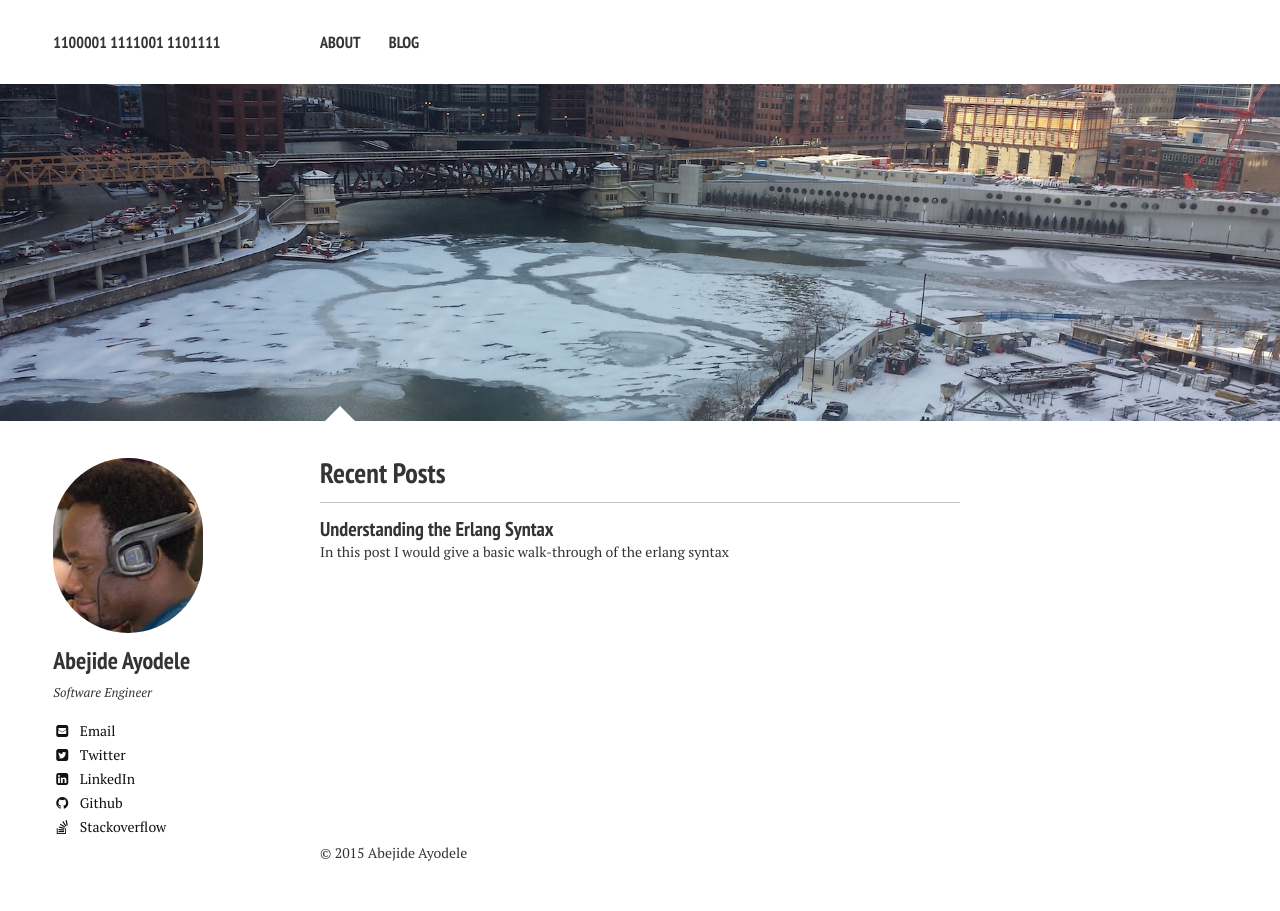
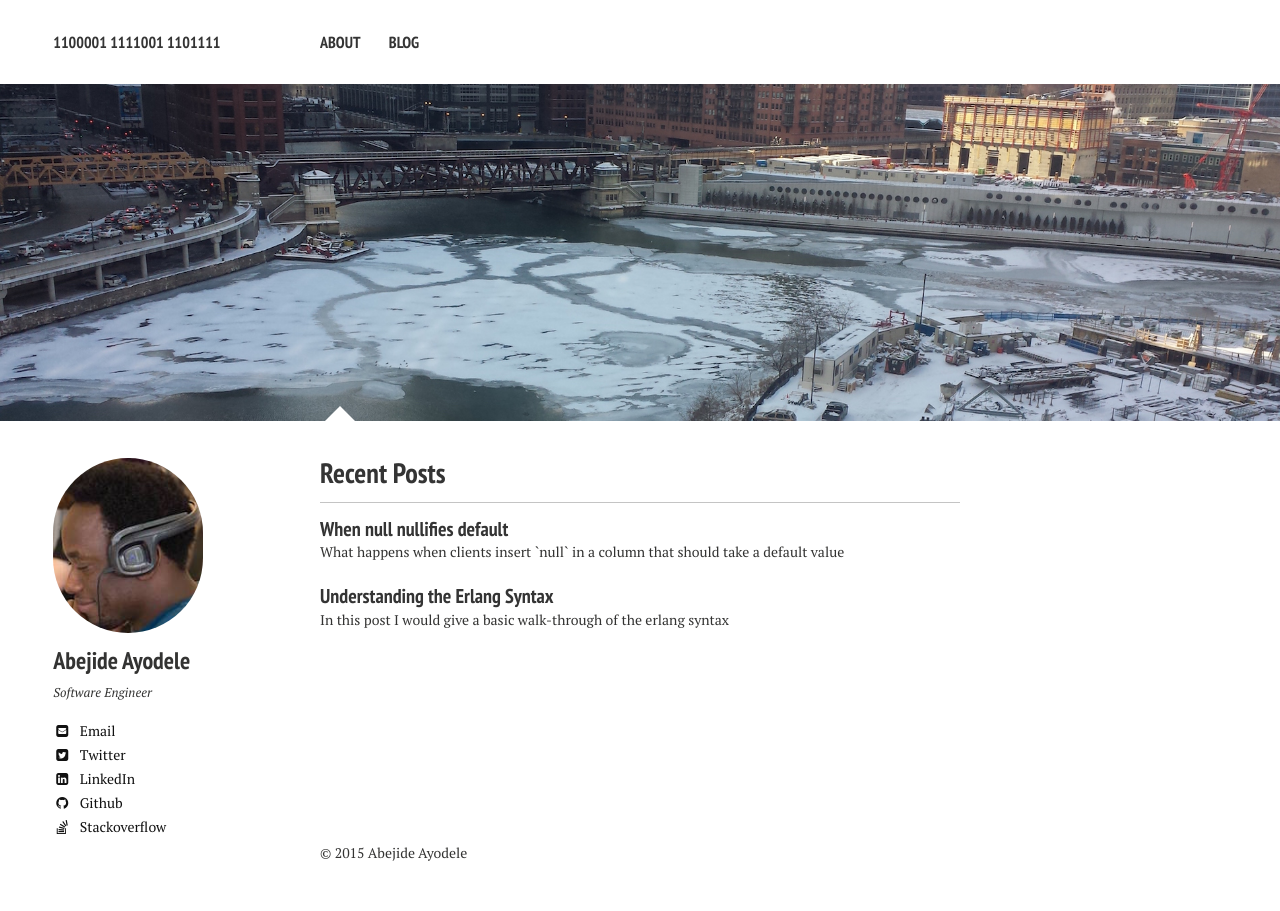
Before and after one commit to bjhaid/bjhaid.github.io, a Jekyll site: the page built from index.md, in a window 1280 px wide. Built offline with Jekyll 4.4.1, drawn with Linux system fonts in a browser that asks for light colours; nearby versions of some CDN libraries; part of the change alters nothing that is shown.

Commit message:
when null nullifies default.

```diff
--- /dev/null
+++ b/_posts/2015-02-14-when-null-nullifies-default.md
@@ -0,0 +1,91 @@
+---
+layout: post
+title: When null nullifies default
+excerpt: What happens when clients insert `null` in a column that should take a default value
+modified: 2015-02-15
+tags: [postgres, sql, default, null, ecto, elixir]
+comments: true
+---
+
+Given a table `foos` created via the below query:
+
+{% highlight sql %}
+CREATE TABLE foos (
+  id serial PRIMARY KEY,
+  name text,
+  ref_id text DEFAULT uuid_generate_v4()::text
+);
+{% endhighlight %}
+
+Then you write an insert query to confirm the default behaves correctly:
+
+{% highlight sql %}
+insert into foos(name) values('bar');
+{% endhighlight %}
+
+Running a select query to confirms the insert works as expected:
+
+{% highlight sql %}
+soro=# select * from foos;
+ id | name |                ref_id
+----+------+--------------------------------------
+  1 | bar  | 10cbf8ac-fbd6-45d8-918e-e913b9dbe2ca
+{% endhighlight %}
+
+Excited you start writing the client code via your ORM of choice(`ecto` for example) and find the below:
+
+{% highlight sql %}
+foo = Foo.Repo.insert(%Foo{name: "foo"})
+foo = Repo.one from f in Foo, where f.id == ^foo.id
+foo.id #=> 2
+foo.name #=> "foo"
+foo.ref_id #=> nil
+{% endhighlight %}
+
+:o Woohoo why is `foo.ref_id` `nil`, well the ORM sends `null` for properties not supplied.
+&nbsp;
+In this post we would examine 2 possible approaches to solving this problem:
+
+- Generate a uuid by hand and pass in the `ref_id` e.g:
+
+{% highlight sql %}
+foo = Foo.Repo.insert(%Foo{name: "doe", ref_id: Ecto.UUID.generate})
+foo.id #=> 3
+foo.name #=> "doe"
+foo.ref_id #=> "8C98BF51-2B4F-4AC6-A254-378A6666BB9C"
+{% endhighlight %}
+
+- Alternatively we can write a database trigger that overrides null and sets it to a `uuid` as expected, e.g:
+
+{% highlight sql %}
+CREATE OR REPLACE FUNCTION update_ref_id() RETURNS trigger AS $$
+DECLARE
+BEGIN
+IF NEW.ref_id IS NULL THEN
+  NEW.ref_id = uuid_generate_v4();
+END IF;
+RETURN NEW;
+END;
+$$ LANGUAGE plpgsql;
+
+CREATE TRIGGER update_refs
+  BEFORE INSERT ON foos
+  FOR EACH ROW EXECUTE PROCEDURE update_ref_id();
+{% endhighlight %}
+
+`BEFORE INSERT` guarantees that this trigger runs before the record is committed. So running the client code again:
+
+{% highlight sql %}
+foo = Foo.Repo.insert(%Foo{name: "Bob"})
+foo = Repo.one from f in Foo, where f.id == ^foo.id
+foo.id #=> 4
+foo.name #=> "Bob"
+foo.ref_id #=> "10cbf8ac-fbd6-45d8-918e-e913b9dbe2ca"
+{% endhighlight %}
+
+Boom! now our client code behaves just as expected.
+
+The above solution works with `ref_id` being `NOT NULL`
+
+
+Thanks for reading!
```
Also changed, not shown: _posts/2015-01-31-understanding-the-erlang-syntax.md (+1 -0 lines).
